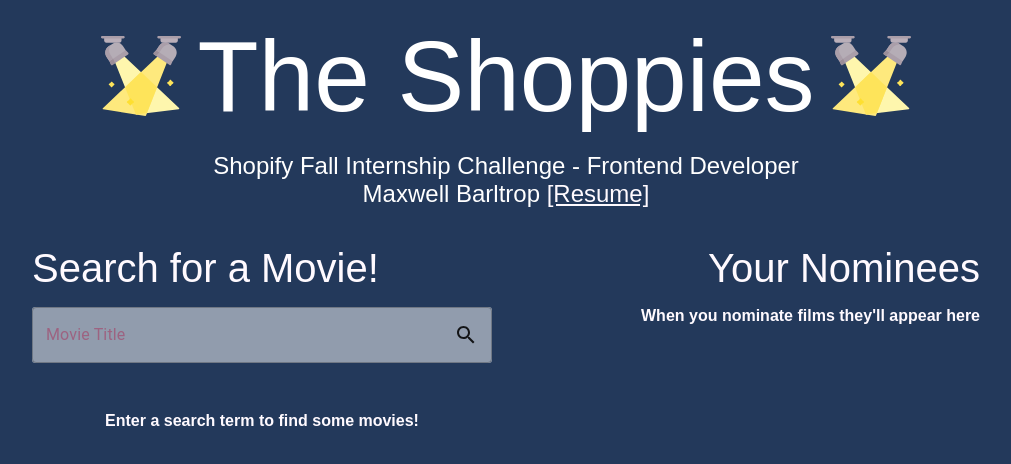
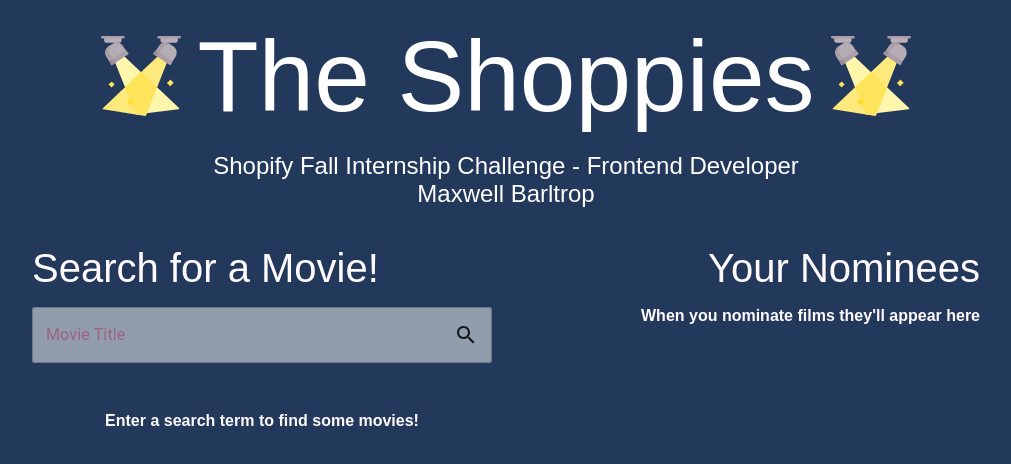
Before and after one commit to maxbarltrop/shopify-challenge-2021, a React (Create React App) app: page / in a window 1280 px wide. Shown: the top 464 px of the page, without its empty margins (134-1145 px from the left). Built offline with nearby package versions, Linux system fonts and the light colour scheme; a web font is replaced by a local one.

Commit message:
Remove old resume

```diff
--- a/src/Header/index.jsx
+++ b/src/Header/index.jsx
@@ -1,6 +1,5 @@
 import React from "react";
 import SPOTLIGHT_ICON from "../assets/spotlight.svg";
-import RESUME from "../assets/BarltropMaxwellResume.pdf";
 const Header = () => {
   const icon = () => {
     return (
@@ -21,15 +20,7 @@
         Shopify Fall Internship Challenge - Frontend Developer
         <br />
         <span>
-          Maxwell Barltrop{" "}
-          <a
-            href={RESUME}
-            alt="Resume Download"
-            download
-            className="resume-download"
-          >
-            [Resume]
-          </a>
+          Maxwell Barltrop
         </span>
       </div>
     </React.Fragment>
```
